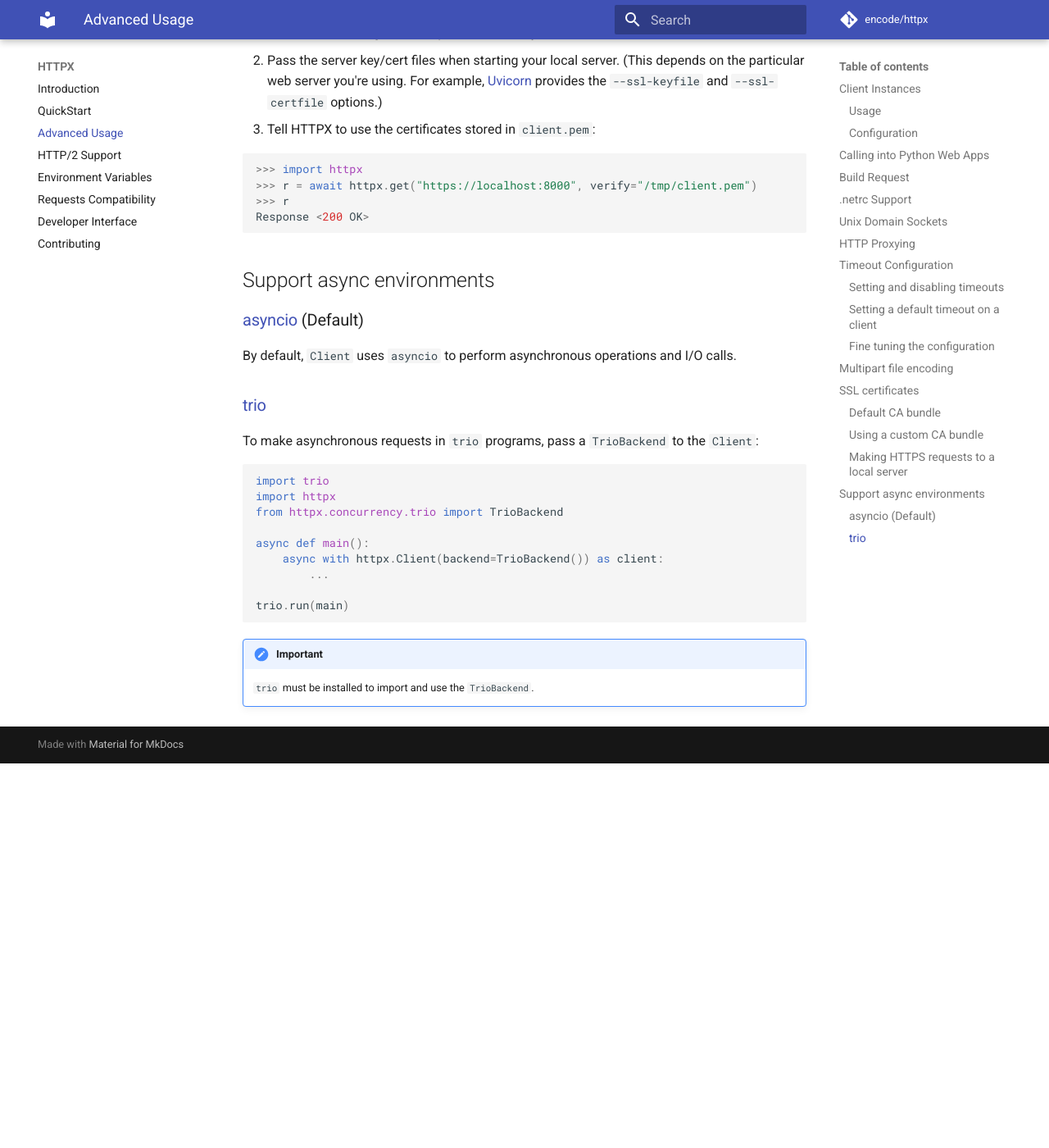
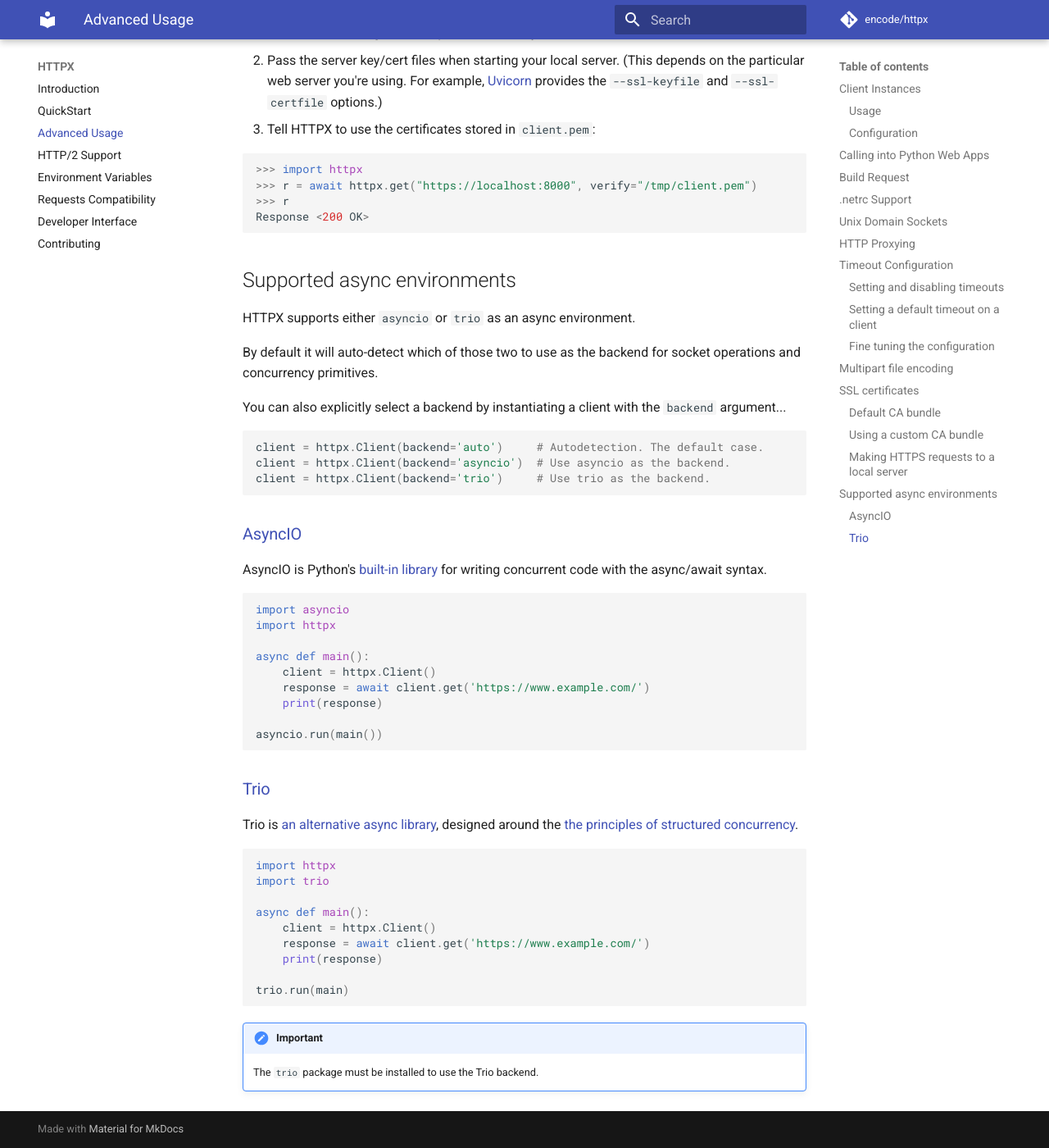
Before and after one commit to CarolinaBentrescas/httpx2, an MkDocs documentation site: the page built from docs/advanced.md, in a window 1280 px wide and 1400 px high, scrolled down 8608 px. Shown: the whole window at 82% size. Built offline with MkDocs 1.6.1 and Material for MkDocs 9.7.7, drawn with Linux system fonts in a browser that asks for light colours; comment, search, counter and statistics services are not loaded; before the commit the page ends 9539 px from its top, so only the background shows below that.

Commit message:
Improve backend docs, particularly wrt. autodetection (#595)
* Improve backend docs, particularly wrt. autodetection

* Resolve typo.

````diff
--- a/docs/advanced.md
+++ b/docs/advanced.md
@@ -404,27 +404,55 @@ If you do need to make HTTPS connections to a local server, for example to test
 Response <200 OK>
 ```
 
-## Support async environments
+## Supported async environments
 
-### [asyncio](https://docs.python.org/3/library/asyncio.html) (Default)
+HTTPX supports either `asyncio` or `trio` as an async environment.
 
-By default, `Client` uses `asyncio` to perform asynchronous operations and I/O calls.
+By default it will auto-detect which of those two to use as the backend
+for socket operations and concurrency primitives.
 
-### [trio](https://github.com/python-trio/trio)
-
-To make asynchronous requests in `trio` programs, pass a `TrioBackend` to the `Client`:
+You can also explicitly select a backend by instantiating a client with the
+`backend` argument...
 
 ```python
-import trio
+client = httpx.Client(backend='auto')     # Autodetection. The default case.
+client = httpx.Client(backend='asyncio')  # Use asyncio as the backend.
+client = httpx.Client(backend='trio')     # Use trio as the backend.
+```
+
+### [AsyncIO](https://docs.python.org/3/library/asyncio.html)
+
+AsyncIO is Python's [built-in library](https://docs.python.org/3/library/asyncio.html)
+for writing concurrent code with the async/await syntax.
+
+```python
+import asyncio
 import httpx
-from httpx.concurrency.trio import TrioBackend
 
 async def main():
-    async with httpx.Client(backend=TrioBackend()) as client:
-        ...
+    client = httpx.Client()
+    response = await client.get('https://www.example.com/')
+    print(response)
+
+asyncio.run(main())
+```
+
+### [Trio](https://github.com/python-trio/trio)
+
+Trio is [an alternative async library](https://trio.readthedocs.io/en/stable/),
+designed around the [the principles of structured concurrency](https://en.wikipedia.org/wiki/Structured_concurrency).
+
+```python
+import httpx
+import trio
+
+async def main():
+    client = httpx.Client()
+    response = await client.get('https://www.example.com/')
+    print(response)
 
 trio.run(main)
 ```
 
 !!! important
-    `trio` must be installed to import and use the `TrioBackend`.
+    The `trio` package must be installed to use the Trio backend.
````
